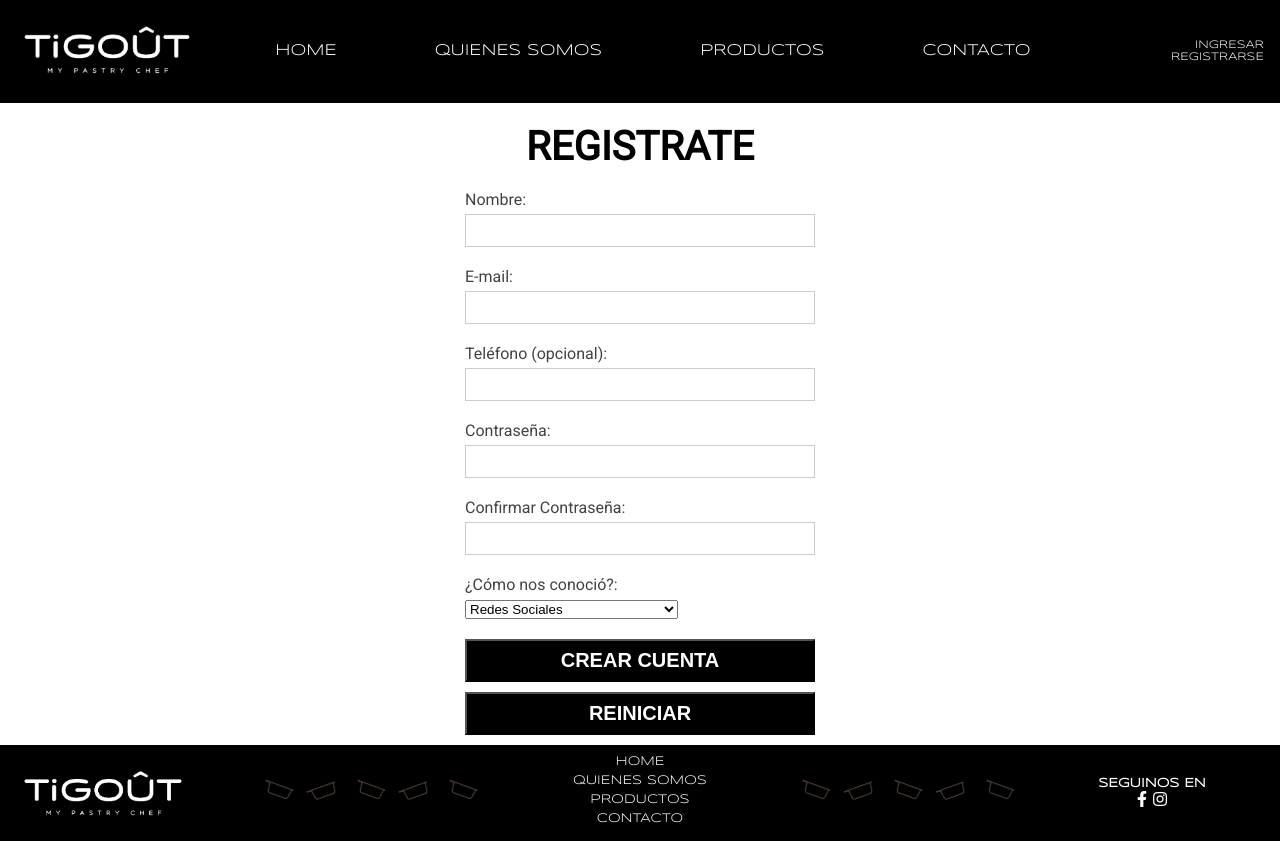
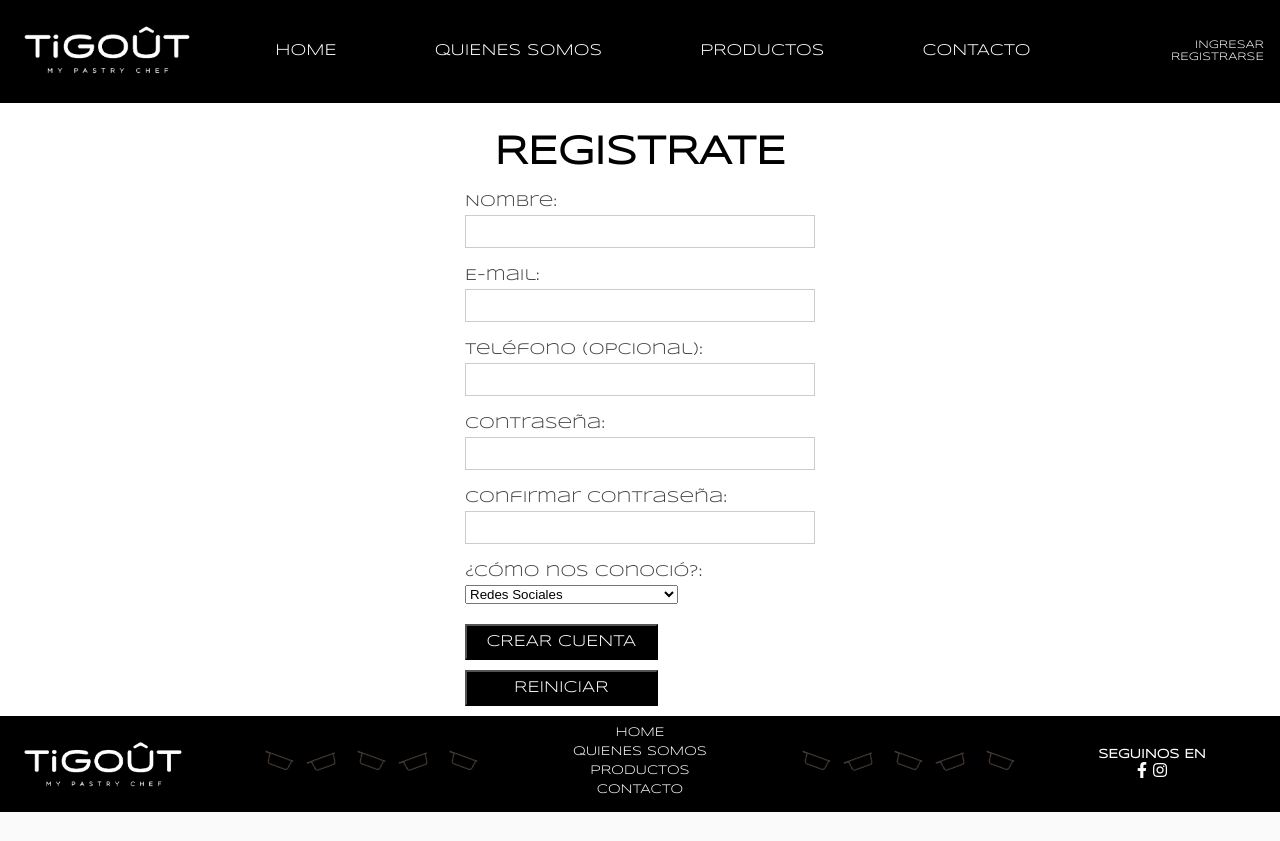
Before and after one commit to agusmagna/dh-grupo-8, a PHP site: page /register.php in a window 1280 px wide. After the commit the page ends 812 px from the top, so only its background shows below. Run offline with PHP 8.4, Linux system fonts and the light colour scheme; some libraries are stand-ins or nearby versions.

Commit message:
cambios en login.php y register.php

```diff
--- a/css/styles-nav-footer.css
+++ b/css/styles-nav-footer.css
@@ -40,6 +40,7 @@ nav ul{
 nav  ul li:hover,
 footer ul li:hover{
   color:rgba(255, 255, 255, 0.8);
+  cursor: pointer;
 }
 .login a{
   color: white;
@@ -70,6 +71,7 @@ footer ul li {
   color: white;
   margin: 0 2%;
   text-align: center;
+
 }
 
 /* Footer */
--- a/css/styles.css
+++ b/css/styles.css
@@ -5,16 +5,18 @@
 }
 
 body {
-	font-family: 'Roboto', sans-serif;
+	font-family: "Syncopate",sans-serif;
 	color: #000;
 
 }
 /* Contenedor login y register */
-.contenedor-login {
+.contenedor-login,
+.contenedor-register {
   height: 100vh;
   display: flex;
   flex-direction: column;
   justify-content: space-between;
+
 
 }
 /* Fin contenedor login y register */
@@ -27,6 +29,7 @@ body {
 	text-transform: uppercase;
   font-size: 40px;
   margin: 20px auto;
+  padding-top: 10px;
 }
 .field-group {
 	margin-bottom: 20px;
@@ -41,15 +44,16 @@ body {
   color: #424242;
 }
 .access-form button {
-	font-size: 20px;
+	font-size: 16px;
+  font-family: "Syncopate",sans-serif;
   background-color: #000;
   color: #fff;
-  width: 100%;
+  width: 55%;
   padding: 8px 14px;
   cursor: pointer;
   text-transform: uppercase;
-  font-weight: bold;
   margin-bottom: 10px;
+
 }
 .field-group input {
 	width: 100%;
@@ -64,7 +68,8 @@ body {
 }
 
 @media query (min-device-width:425px){
-  .contenedor-login{
+  .contenedor-login
+  .contenedor-register {
     height: auto;
     width: 100%;
   }
--- a/login.php
+++ b/login.php
@@ -3,7 +3,7 @@
   <head>
     <meta charset="utf-8">
     <link rel="stylesheet" href="css/styles.css">
-    <link href="https://fonts.googleapis.com/css?family=Roboto" rel="stylesheet">
+    <link href="https://fonts.googleapis.com/css?family=Syncopate" rel="stylesheet">
     <meta name="viewport" content="width=device-width, initial-scale=1.0">
     <title>
       TIGOÛT - Ingresar
--- a/register.php
+++ b/register.php
@@ -2,7 +2,7 @@
 <html lang="en" dir="ltr">
   <head>
     <meta charset="utf-8">
-    <link href="https://fonts.googleapis.com/css?family=Roboto" rel="stylesheet">
+    <link href="https://fonts.googleapis.com/css?family=Syncopate" rel="stylesheet">
     <meta name="viewport" content="width=device-width, initial-scale=1.0">
       <link rel="stylesheet" href="css/styles.css">
     <title>
@@ -10,6 +10,7 @@
     </title>
   </head>
   <body>
+    <div class="contenedor-register">
     <?php require_once("nav.php") ?>
     <section class="form-container">
     <form class="access-form" action="index.php" method="post">
@@ -84,5 +85,6 @@
 </section>
 
   <?php require_once("footer.php") ?>
+  </div>
   </body>
 </html>
```
